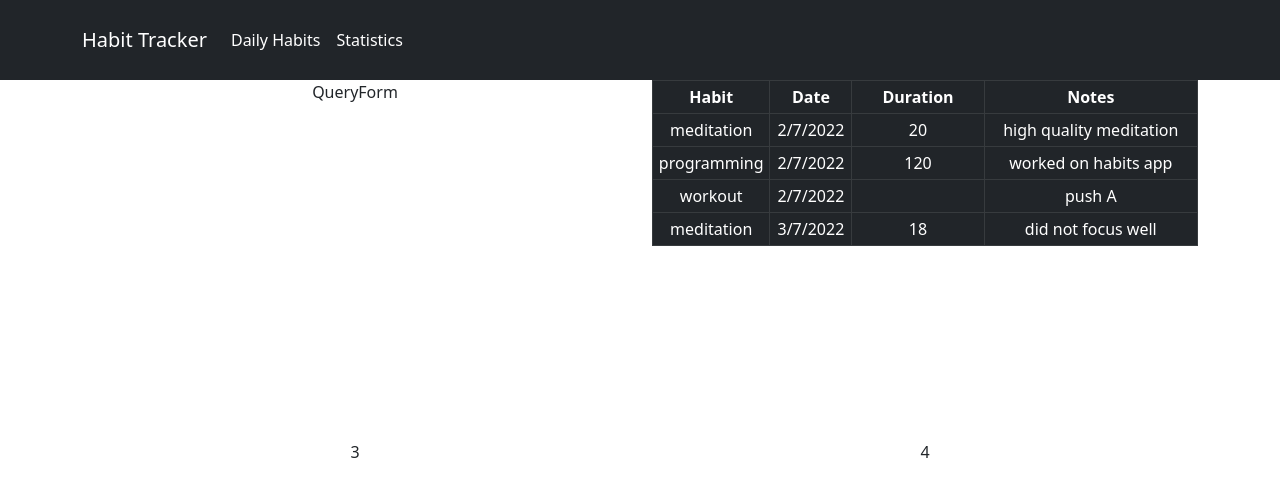
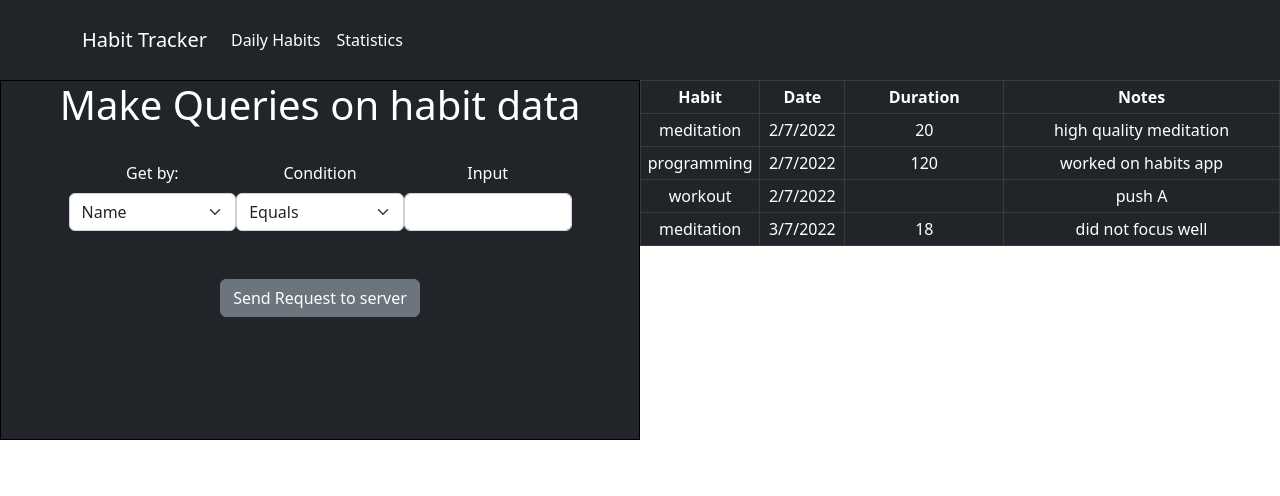
Before and after one commit to marcusotterstad/habit-website, a React (Create React App) app: page /statistics in a window 1280 px wide. Shown: the top 496 px of the page. Built offline with nearby package versions, Linux system fonts and the light colour scheme.

Commit message:
finished front end on query form

```diff
--- a/src/components/QueryForm/QueryForm.js
+++ b/src/components/QueryForm/QueryForm.js
@@ -1,8 +1,54 @@
-import React from 'react';
+import React, {useState} from 'react';
+import { Form, FormGroup, FormLabel, FormSelect, FormText, Button } from 'react-bootstrap';
+
 
 function QueryForm() {
-  return (
-    <div>QueryForm</div>
+    const [getBy, setGetBy] = useState("");
+
+    const handleGetBy = (e) => {
+        const newGetBy = e.target.value;
+        setGetBy(newGetBy);
+    }
+
+    return (
+    <div className="text-white">
+        <h1>Make Queries on habit data</h1>
+        <br />
+
+        <div className="d-inline-flex">
+            <FormGroup className="w-50">
+                <FormLabel>Get by:</FormLabel>
+                <FormSelect aria-label="Name" onChange={handleGetBy}>
+                    <option>Name</option>
+                    <option>Date</option>
+                    <option>Duration</option>
+                </FormSelect>
+            </FormGroup>
+
+            { getBy === "Name" ? "" :
+            <FormGroup className="w-50">
+                <FormLabel>Condition</FormLabel>
+                <FormSelect aria-label="Name">
+                    <option>Equals</option>
+                    <option>More than</option>
+                    <option>Less than</option>
+                </FormSelect>
+            </FormGroup>
+            }
+
+            <FormGroup className="w-50" >
+                <FormLabel>Input</FormLabel>
+                <Form.Control type={getBy === "Name" ? "text" : getBy === "Date" ? "date" : "number"} />
+                <FormText aria-label="Name">
+                </FormText>
+            </FormGroup>
+        </div>
+
+        <br/><br/><br/>
+
+        <Button variant="secondary">Send Request to server</Button>
+
+    </div>
   )
 }
 
--- a/src/components/Statistics/Statistics.css
+++ b/src/components/Statistics/Statistics.css
@@ -0,0 +1,23 @@
+.statisticsContainer {
+    width: 100%;
+    height: 90vh;
+    position: relative;
+}
+
+
+.component1 {
+    position: absolute;
+    width: 50%;
+    height: 45vh;
+    border: 1px solid black;
+}
+.component2 {
+    position: absolute;
+    right: 0px;
+    width: 50%;
+    height: 90vh;
+}
+.component3 {
+    max-width: 50vh;
+    max-height: 45vh;
+}
--- a/src/components/Statistics/Statistics.js
+++ b/src/components/Statistics/Statistics.js
@@ -4,30 +4,19 @@ import React from 'react';
 import HabitLog from '../../features/habitLog/HabitLog';
 import QueryForm from '../QueryForm/QueryForm';
 
-
 //style
-import Container from 'react-bootstrap/Container';
-import Row from 'react-bootstrap/Row';
-import Col from 'react-bootstrap/Col';
+import "./Statistics.css"
 
 
 
 function Statistics() {
   return (
-    <div>
-        <Container style={{height: "90vh"}}>
-        <Row className="h-50">
-            <Col><QueryForm /></Col>
-            <Col><HabitLog /></Col>
-        </Row>
-        <Row className="h-50">
-            <Col>3</Col>
-            <Col>4</Col>
-        </Row>
-        </Container>
+    <div className="statisticsContainer ">
+      <div className="component1 bg-dark" ><QueryForm/></div>
+      <div className="component2" ><HabitLog/></div>
+      <div className="component3">
 
-
-
+      </div>
     </div>
 
   )
--- a/src/features/habitLog/HabitLog.js
+++ b/src/features/habitLog/HabitLog.js
@@ -18,7 +18,7 @@ function HabitLog() {
 
     return (
     <div>
-        <Table stripped bordered hover variant="dark" size="sm">
+        <Table stripped bordered hover variant="dark" size="sm" >
         <thead>
             <tr>
                 <th width="170">Habit</th>
```
